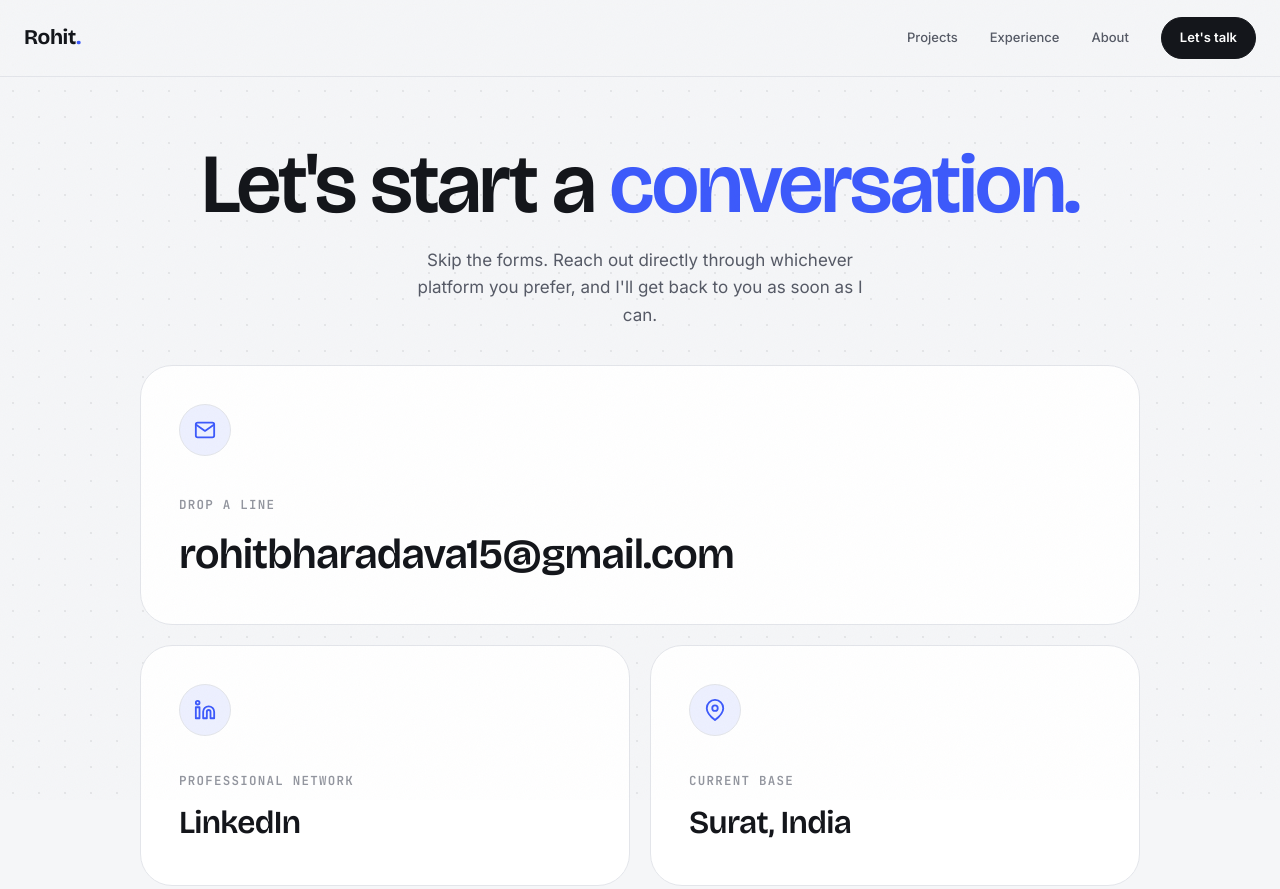
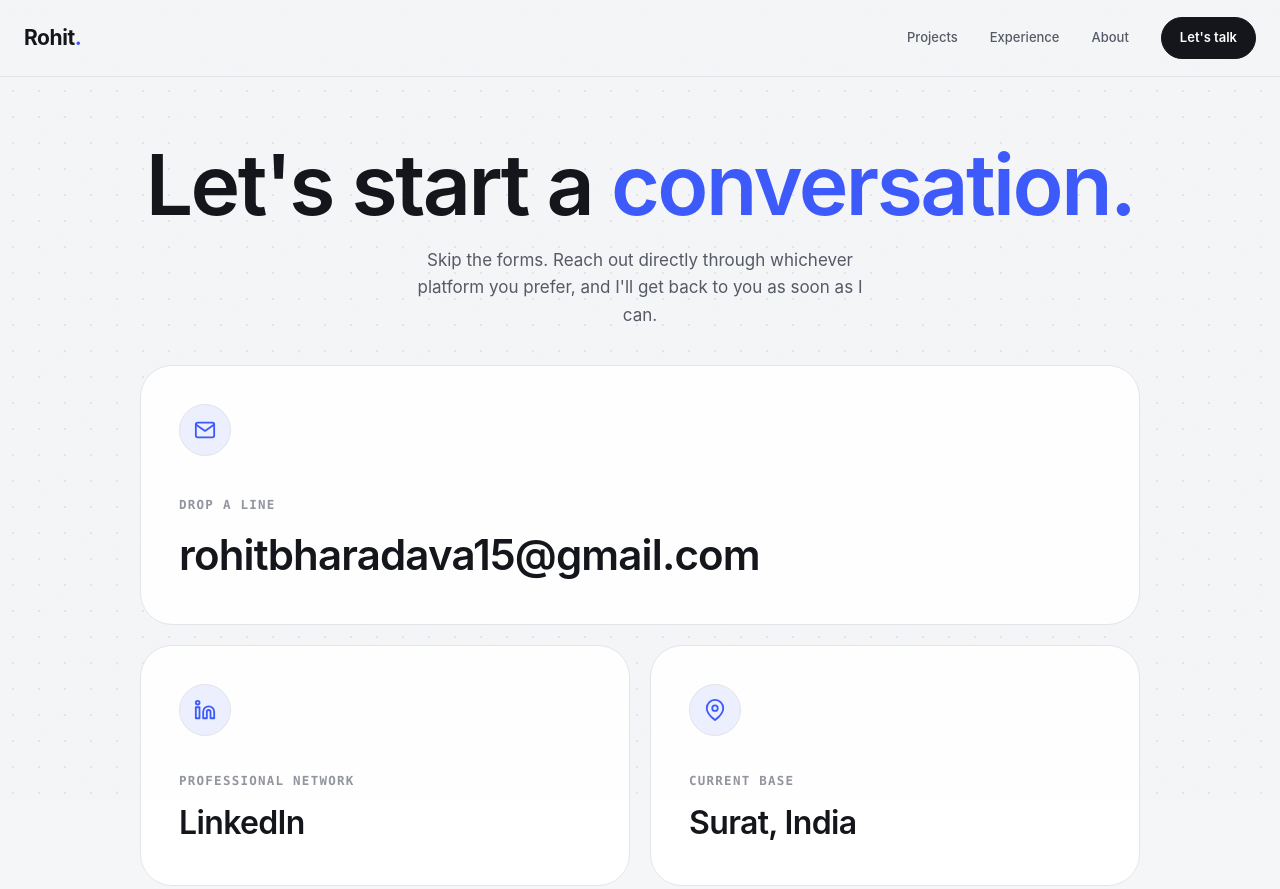
Before and after one commit to Rohit-Bharadva/RohitPortfolio, a plain HTML site: page Contact.html in a window 1280 px wide. Shown: the top 889 px of the page. Drawn offline with nearby package versions, Linux system fonts and the light colour scheme.

Commit message:
Switch portfolio typography to Manrope (Contact.html)

```diff
--- a/Contact.html
+++ b/Contact.html
@@ -8,10 +8,7 @@
 
     <link rel="preconnect" href="https://fonts.googleapis.com" />
     <link rel="preconnect" href="https://fonts.gstatic.com" crossorigin />
-    <link
-      href="https://fonts.googleapis.com/css2?family=Bricolage+Grotesque:opsz,wght@12..96,400..800&family=Inter:wght@400;500;600;700&family=JetBrains+Mono:wght@400;500;600&display=swap"
-      rel="stylesheet"
-    />
+    <link href="https://fonts.googleapis.com/css2?family=Manrope:wght@400;500;600;700;800&display=swap" rel="stylesheet" />
 
     <link rel="stylesheet" href="style.css" />
     <link rel="stylesheet" href="pages.css" />
```
